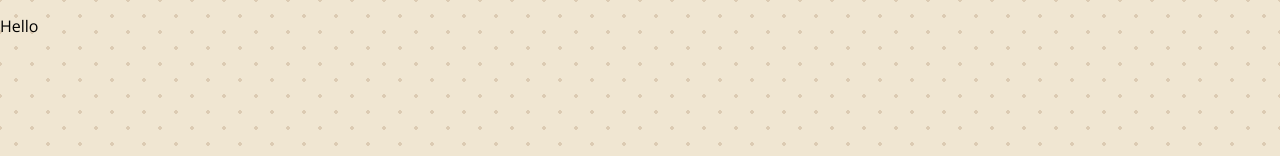
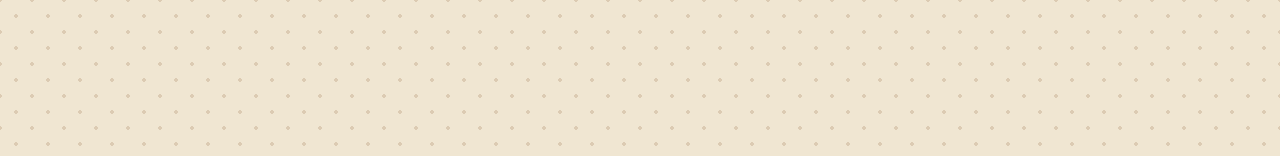
Before and after one commit to Yoona8/react-experiments, a React (Vite) app: page / in a window 1280 px wide. Shown: the top 156 px of the page. Built offline with nearby package versions, Linux system fonts and the light colour scheme.

Commit message:
Move page

```diff
--- a/src/App.tsx
+++ b/src/App.tsx
@@ -1,5 +1,9 @@
 export const App = () => {
-  return <p>Hello</p>;
+  return (
+    <div className="page">
+      <main className="main"></main>
+    </div>
+  );
 };
 
 export default App;
--- a/src/globals.css
+++ b/src/globals.css
@@ -92,3 +92,16 @@ h2 {
     /* color-scheme: dark; */
   }
 }
+
+.page {
+  font-family: var(--font-geist-sans);
+}
+
+.main {
+  padding: 20px;
+}
+
+/* Enable hover only on non-touch devices */
+@media (hover: hover) and (pointer: fine) {}
+
+@media (prefers-color-scheme: dark) {}
```
Also changed, not shown: src/app/page.module.css (deleted, +0 -14 lines), src/app/page.tsx (deleted, +0 -12 lines).
